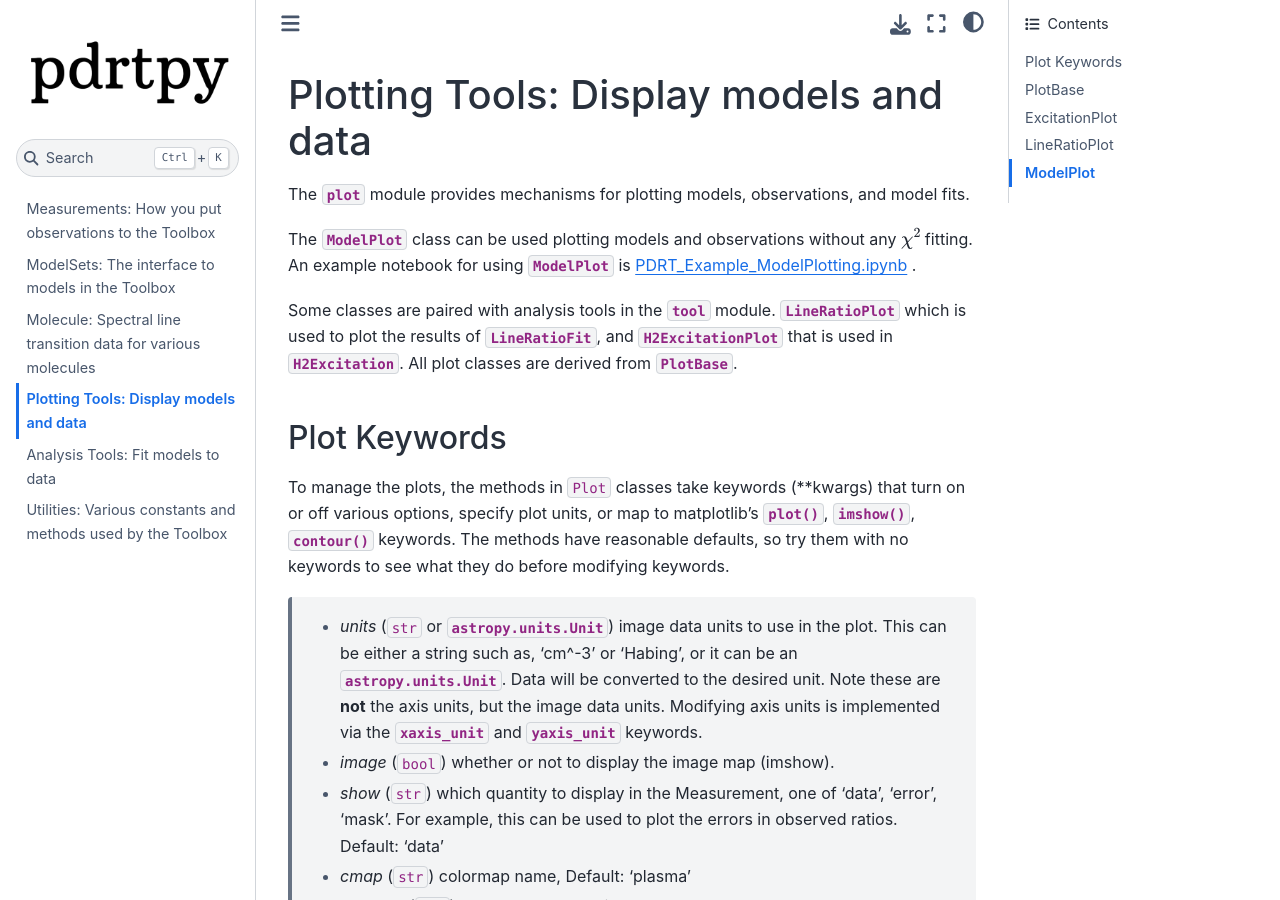
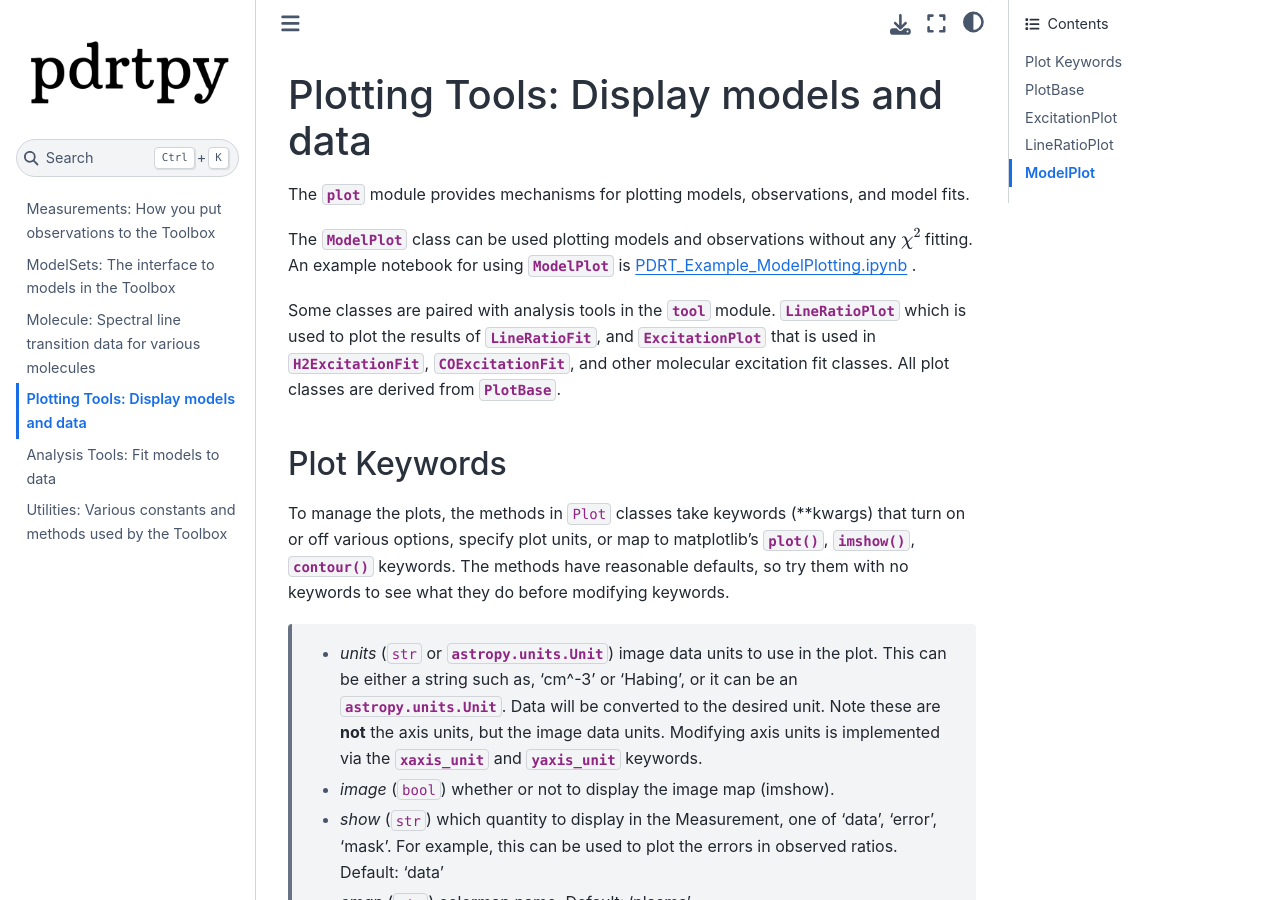
Before and after one commit to mpound/pdrtpy, a Sphinx documentation site: the page built from docs/source/pdrtpy.plot.rst, in a window 1280 px wide and 900 px high. Built offline with Sphinx 7.4.7 and the Sphinx Book theme 1.1.4, drawn with Linux system fonts in a browser that asks for light colours.

Commit message:
doc fixes

```diff
--- a/docs/source/pdrtpy.measurement.rst
+++ b/docs/source/pdrtpy.measurement.rst
@@ -1,7 +1,7 @@
 Measurements: How you put observations to the Toolbox
 ========================================================
 
-To use PDR Toolbox, you need to create `Measurements` from your
+To use PDR Toolbox, you need to create a `~pdrtpy.measurement.Measurement` for each of your
 observations. A Measurement consists of a value and an error.
 These can be single-valued or an array of values.  In the typical
 case of an image, the Measurement is a representation of a FITS file
--- a/docs/source/pdrtpy.modelset.rst
+++ b/docs/source/pdrtpy.modelset.rst
@@ -2,7 +2,7 @@
 =================================================
 
 PDRT supports a variety of PDR models to be used to fit your data. These are
-represented in the Python class `ModelSet`.  Broadly three classes are
+represented in the Python class `~pdrtpy.modelset.ModelSet`.  Broadly three classes are
 available:
 
     1. Wolfire/Kaufman 2020 models for constant density media (metallicities Z=0.5,1)
--- a/docs/source/pdrtpy.molecule.rst
+++ b/docs/source/pdrtpy.molecule.rst
@@ -1,7 +1,7 @@
 Molecule: Spectral line transition data for various molecules
 ==============================================================
 
-For fitting of excitation diagrams, transition data (energy levels, wavelengths, temperatures, etc.) are manage via subclasses of the :class:`~pdrtpy.molecule.BaseMolecule` class.  Currently, :math:`H_2, ^{12}CO, ^{13}CO, and CH^{+}` are supported.
+For fitting of excitation diagrams, transition data (energy levels, wavelengths, temperatures, etc.) are manage via subclasses of the :class:`~pdrtpy.molecule.BaseMolecule` class.  Currently, :math:`H_2, ^{12}CO, ^{13}CO, {\rm and}~ CH^{+}` are supported.
 
 ----------
 
--- a/docs/source/pdrtpy.plot.rst
+++ b/docs/source/pdrtpy.plot.rst
@@ -4,10 +4,10 @@
 The :mod:`~pdrtpy.plot` module provides mechanisms for plotting models, observations, and model fits.
 
 The :class:`~pdrtpy.plot.modelplot.ModelPlot` class can be used plotting models and observations without any :math:`\chi^2` fitting.
-An example notebook for using `ModelPlot` is
+An example notebook for using `~pdrtpy.plot.modelplot.ModelPlot` is
 `PDRT_Example_ModelPlotting.ipynb <https://github.com/mpound/pdrtpy-nb/blob/master/notebooks/PDRT_Example_ModelPlotting.ipynb>`_  .
 
-Some classes are paired with analysis tools in the :mod:`~pdrtpy.tool` module.  :class:`~pdrtpy.plot.lineratioplot.LineRatioPlot` which is used to plot the results of :class:`~pdrtpy.tool.lineratiofit.LineRatioFit`, and :class:`~pdrtpy.plot.excitationplot.H2ExcitationPlot` that is used in :class:`~pdrtpy.tool.excitation.H2Excitation`.  All plot classes are derived from :class:`~pdrtpy.plot.plotbase.PlotBase`.
+Some classes are paired with analysis tools in the :mod:`~pdrtpy.tool` module.  :class:`~pdrtpy.plot.lineratioplot.LineRatioPlot` which is used to plot the results of :class:`~pdrtpy.tool.lineratiofit.LineRatioFit`, and `~pdrtpy.plot.excitationplot.ExcitationPlot` that is used in :class:`~pdrtpy.tool.excitation.H2ExcitationFit`, `~pdrtpy.tool.excitation.COExcitationFit`, and other molecular excitation fit classes.  All plot classes are derived from :class:`~pdrtpy.plot.plotbase.PlotBase`.
 
 .. include:: plotkeywords.rst
 
--- a/docs/source/pdrtpy.tool.rst
+++ b/docs/source/pdrtpy.tool.rst
@@ -3,12 +3,12 @@
 
 The :mod:`~pdrtpy.tool` module contains the analysis tools in the `PDR Toolbox <http://dustem.astro.umd.edu>`_.  All tools are derived from :class:`~pdrtpy.tool.toolbase.ToolBase`.
 
-For examples how to use `LineRatioFit`, see the notebooks
+For examples how to use `~pdrtpy.tool.lineratiofit.LineRatioFit`, see the notebooks
 `PDRT_Example_Find_n_G0_Single_Pixel.ipynb <https://github.com/mpound/pdrtpy-nb/blob/master/notebooks/PDRT_Example_Find_n_G0_Single_Pixel.ipynb>`_
 and
 `PDRT_Example_Make_n_G0_maps.ipynb <https://github.com/mpound/pdrtpy-nb/blob/master/notebooks/PDRT_Example_Make_n_G0_maps.ipynb>`_.
 
-For an example how to use `H2ExcitationFit` and `ExcitationPlot` see the notebook `PDRT_Example_H2_Excitation.ipynb <https://github.com/mpound/pdrtpy-nb/blob/master/notebooks/PDRT_Example_H2_Excitation.ipynb>`_.
+For an example how to use `~pdrtpy.tool.excitation.H2ExcitationFit` and `~pdrtpy.plot.excitationplot.ExcitationPlot` see the notebook `PDRT_Example_H2_Excitation.ipynb <https://github.com/mpound/pdrtpy-nb/blob/master/notebooks/PDRT_Example_H2_Excitation.ipynb>`_.
 
 --------------
 
```
